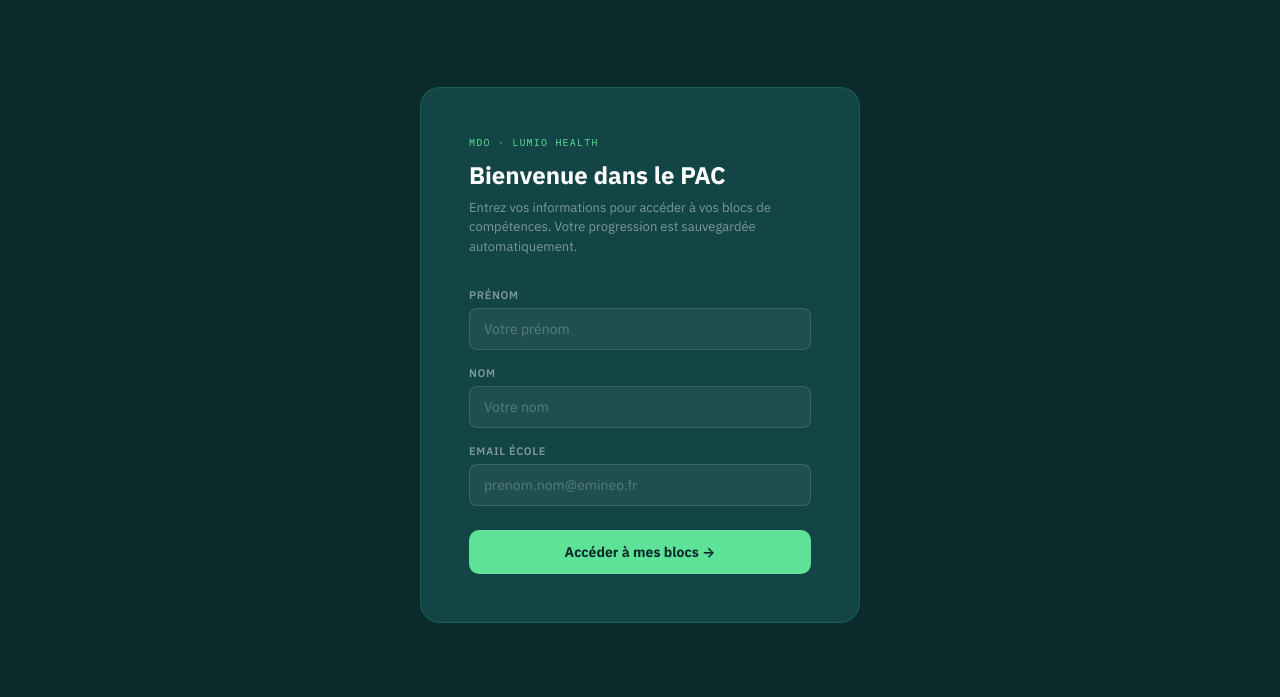
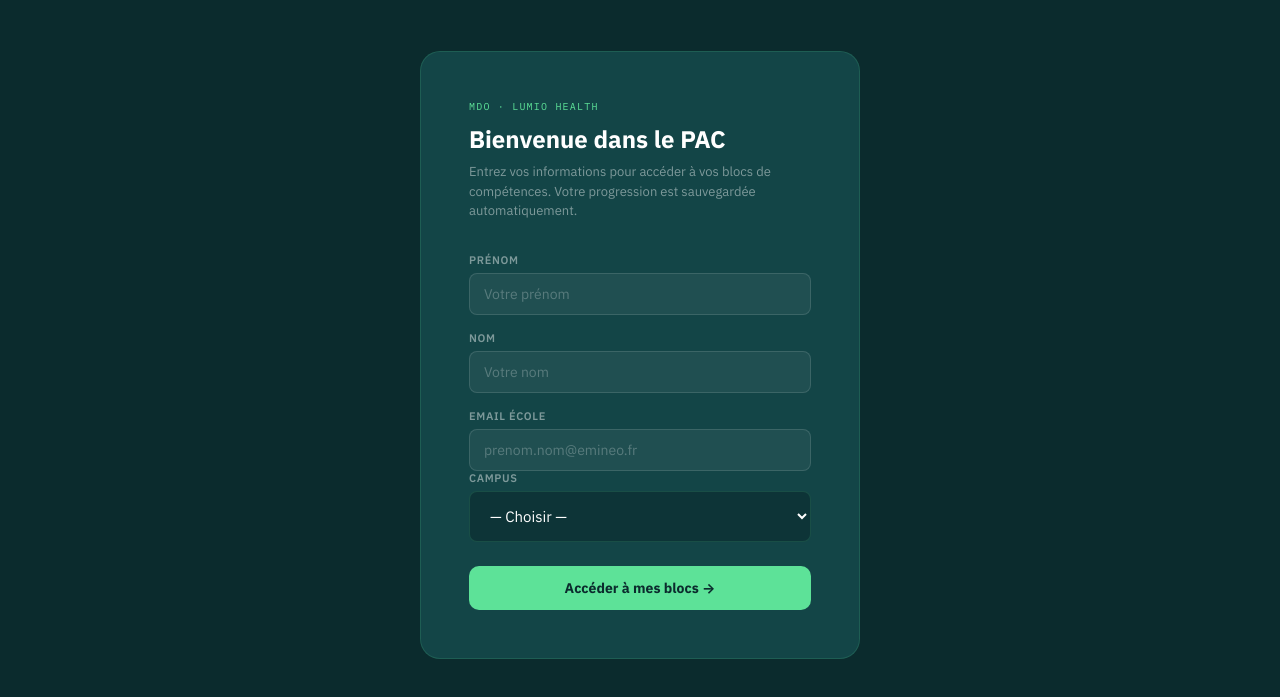
Before and after one commit to EmineoEducation/MDO-PAC, a website: page index.html in a window 1280 px wide. Shown: the part 75-772 px from the top of the page. Drawn offline with Linux system fonts and the light colour scheme.

Commit message:
Add files via upload

```diff
--- a/index.html
+++ b/index.html
@@ -264,6 +264,17 @@ body {
       <div class="field">
         <label>Email école</label>
         <input type="email" id="input-email" placeholder="prenom.nom@emineo.fr" autocomplete="email"/>
+
+      <div class="field">
+        <label>Campus</label>
+        <select id="input-campus" style="width:100%;padding:14px 16px;border-radius:8px;border:1px solid rgba(93,226,152,0.15);background:rgba(11,43,45,0.6);color:white;font-size:15px;font-family:inherit;outline:none;cursor:pointer">
+          <option value="">— Choisir —</option>
+          <option value="paris">Paris</option>
+          <option value="nantes">Nantes</option>
+          <option value="bordeaux">Bordeaux</option>
+          <option value="le mans">Le Mans</option>
+        </select>
+      </div>
       </div>
       <div class="error-msg" id="error-msg">Le prénom est requis.</div>
       <button class="btn-submit" id="btn-enter">Accéder à mes blocs →</button>
@@ -364,7 +375,7 @@ function renderBlocs(progress, prenom, nom, email) {
     if (!isCompleted) {
       card.addEventListener('click', () => {
         // Transmission ?p=Prénom&n=Nom&e=email → bypass NameScreen dans le PAC
-        const params = new URLSearchParams({ p: prenom, n: nom, e: email });
+        const params = new URLSearchParams({ p: prenom, n: nom, e: email, c: campus });
         window.location.href = b.url + '?' + params.toString();
       });
     }
```
